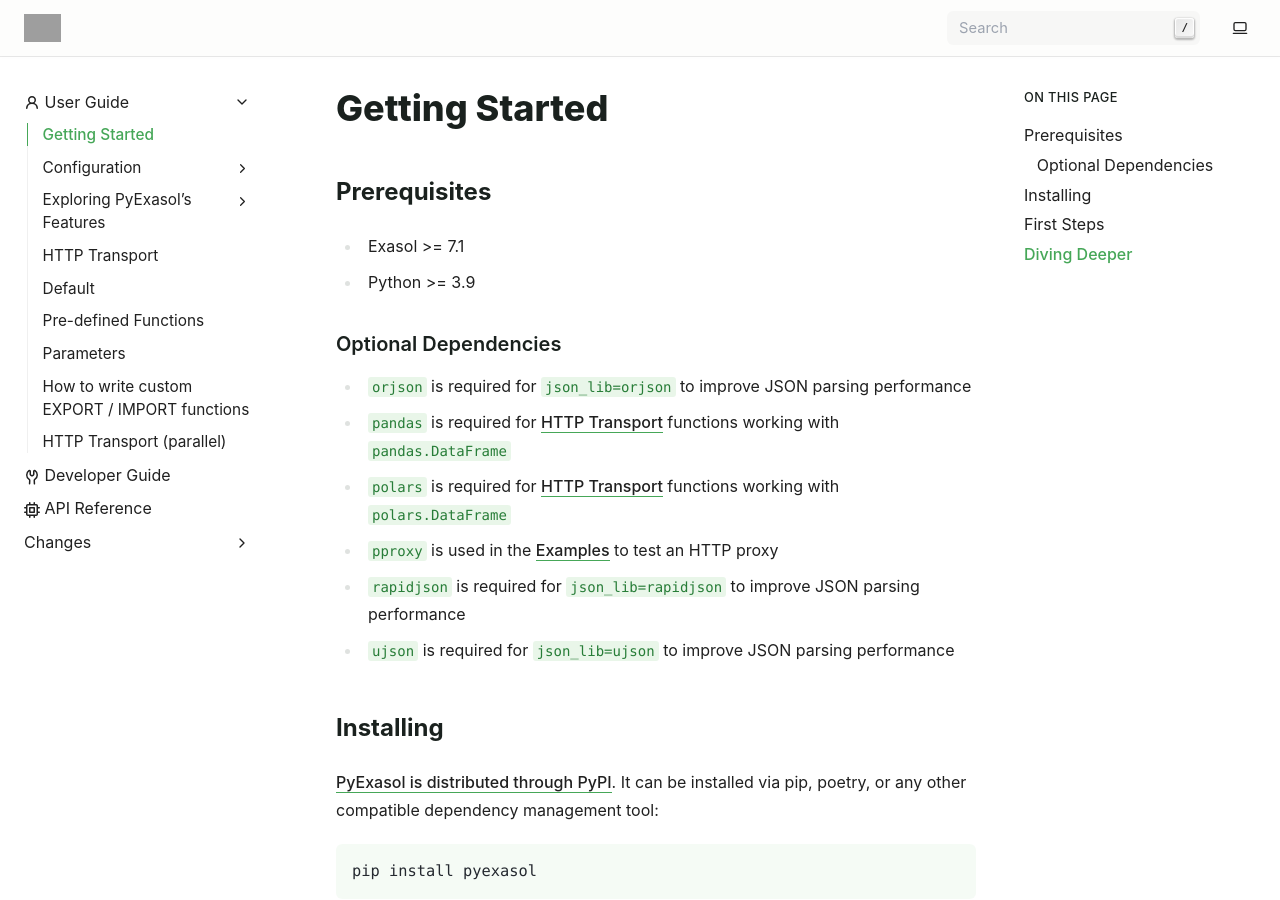
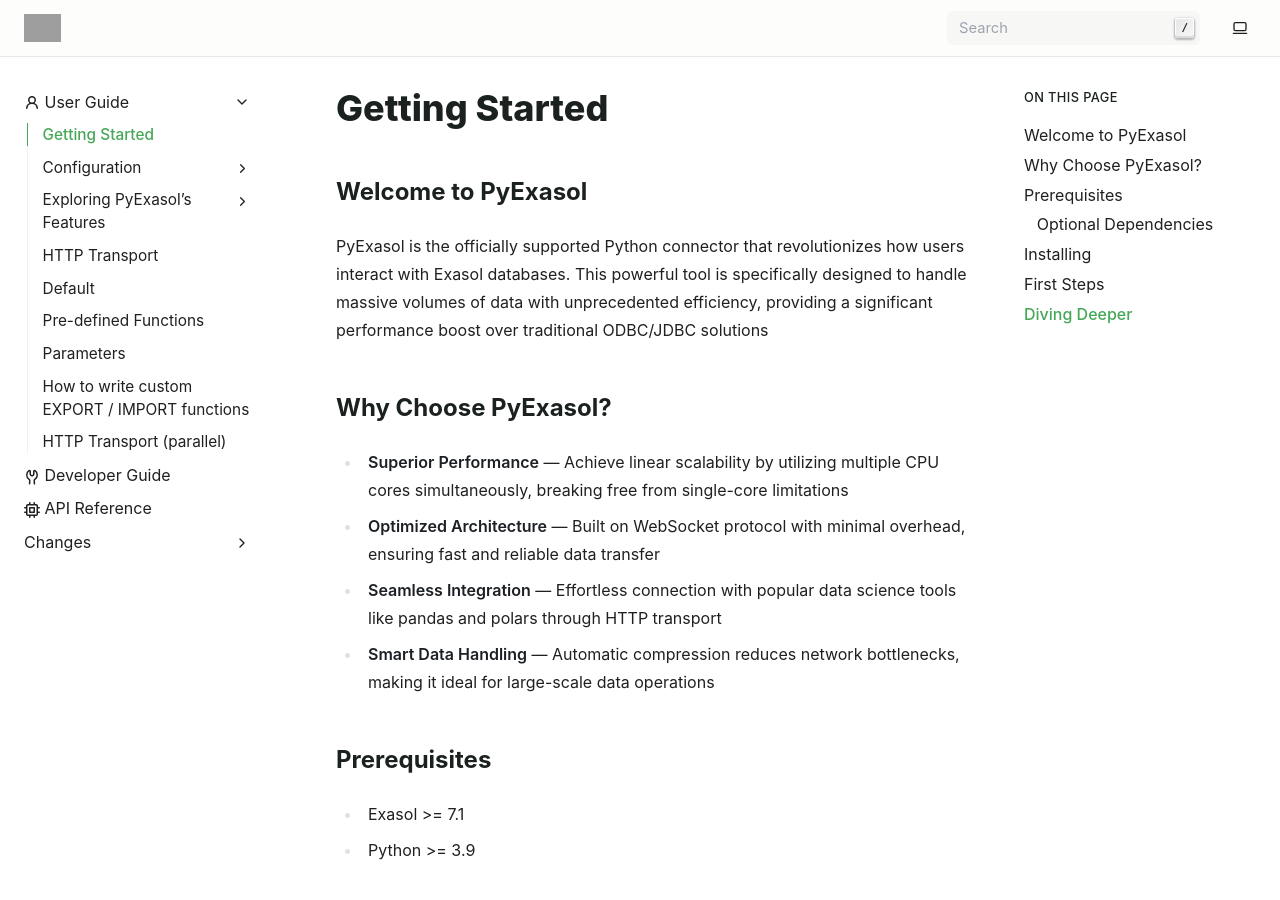
Before and after one commit to exasol/pyexasol, a Sphinx documentation site: the page built from doc/user_guide/getting_started.rst, in a window 1280 px wide and 900 px high. Built offline with Sphinx 7.4.7, drawn with Linux system fonts in a browser that asks for light colours; pages that are not in the unit, such as notebooks, are missing from menus; grey boxes are pictures that could not be loaded.

Commit message:
Add snappy header

```diff
--- a/doc/user_guide/getting_started.rst
+++ b/doc/user_guide/getting_started.rst
@@ -1,6 +1,20 @@
 Getting Started
 ===============
 
+Welcome to PyExasol
+-------------------
+
+PyExasol is the officially supported Python connector that revolutionizes how users
+interact with Exasol databases. This powerful tool is specifically designed to handle
+massive volumes of data with unprecedented efficiency, providing a significant
+performance boost over traditional ODBC/JDBC solutions
+
+Why Choose PyExasol?
+--------------------
+* **Superior Performance** — Achieve linear scalability by utilizing multiple CPU cores simultaneously, breaking free from single-core limitations
+* **Optimized Architecture** — Built on WebSocket protocol with minimal overhead, ensuring fast and reliable data transfer
+* **Seamless Integration** — Effortless connection with popular data science tools like pandas and polars through HTTP transport
+* **Smart Data Handling** — Automatic compression reduces network bottlenecks, making it ideal for large-scale data operations
 
 
 Prerequisites
```
